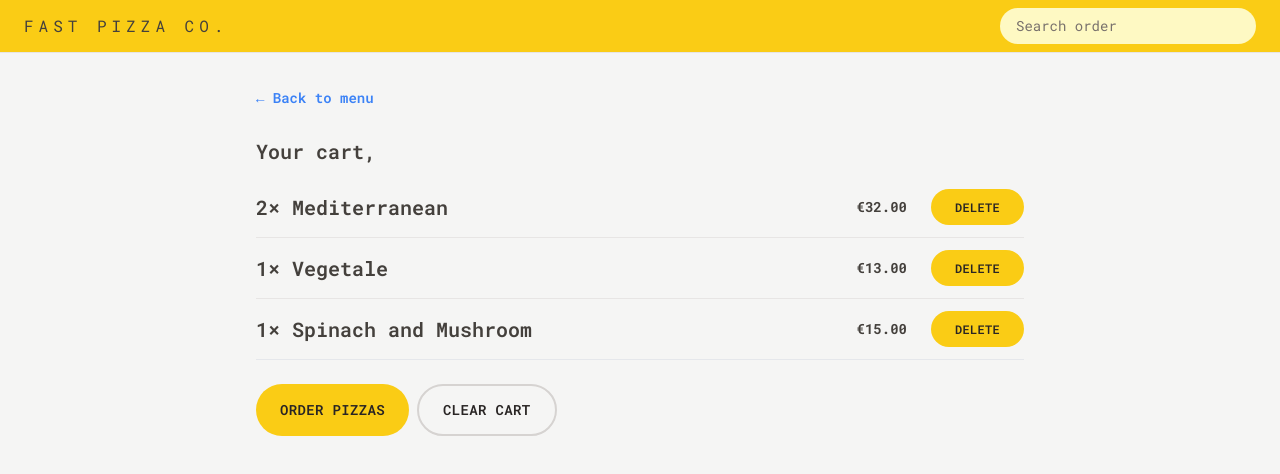
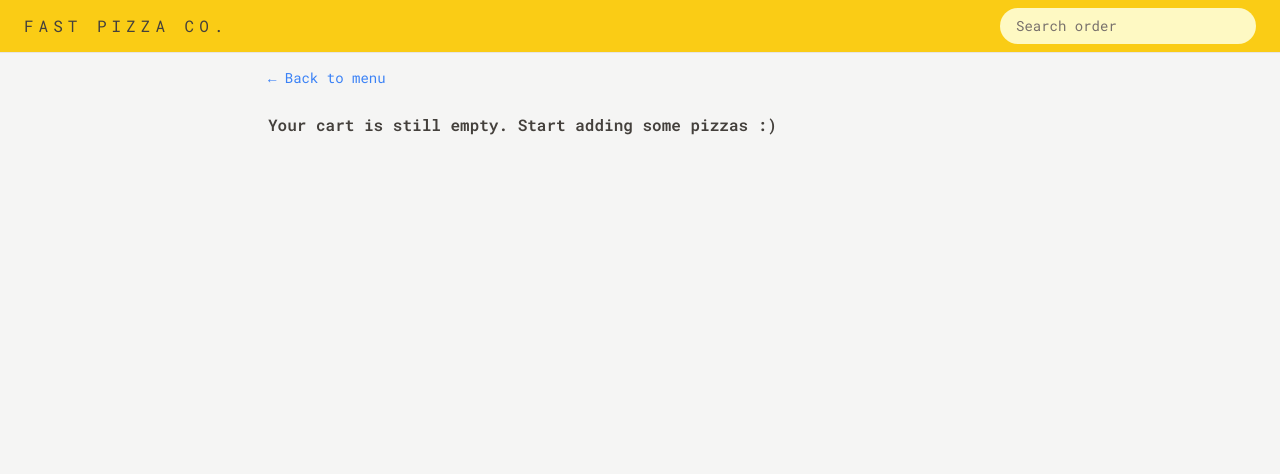
Before and after one commit to Aash417/p43-fast-pizza-react, a React (Vite) app: page /cart in a window 1280 px wide. Shown: the top 474 px of the page. Built offline with nearby package versions, Linux system fonts and the light colour scheme.

Commit message:
building cart page

```diff
--- a/src/features/cart/Cart.jsx
+++ b/src/features/cart/Cart.jsx
@@ -1,36 +1,16 @@
-import { Link } from 'react-router-dom';
+import { useDispatch, useSelector } from 'react-redux';
 import LinkButton from '../../ui/LinkButton';
 import Button from '../../ui/Button';
 import CartItem from './CartItem';
-import { useSelector } from 'react-redux';
-
-const fakeCart = [
-  {
-    pizzaId: 12,
-    name: 'Mediterranean',
-    quantity: 2,
-    unitPrice: 16,
-    totalPrice: 32,
-  },
-  {
-    pizzaId: 6,
-    name: 'Vegetale',
-    quantity: 1,
-    unitPrice: 13,
-    totalPrice: 13,
-  },
-  {
-    pizzaId: 11,
-    name: 'Spinach and Mushroom',
-    quantity: 1,
-    unitPrice: 15,
-    totalPrice: 15,
-  },
-];
+import { clearCart, getCart } from './cartSlice';
+import EmptyCart from './EmptyCart';
 
 function Cart() {
   const username = useSelector((state) => state.user.username);
-  const cart = fakeCart;
+  const cart = useSelector(getCart);
+  const dispatch = useDispatch();
+
+  if (!cart.length) return <EmptyCart />;
 
   return (
     <div className="mt-7 text-xl font-semibold">
@@ -48,7 +28,9 @@
           Order pizzas
         </Button>
 
-        <Button type="secondary">Clear cart</Button>
+        <Button type="secondary" onClick={() => dispatch(clearCart())}>
+          Clear cart
+        </Button>
       </div>
     </div>
   );
--- a/src/features/cart/EmptyCart.jsx
+++ b/src/features/cart/EmptyCart.jsx
@@ -1,11 +1,13 @@
-import { Link } from 'react-router-dom';
+import LinkButton from '../../ui/LinkButton';
 
 function EmptyCart() {
   return (
-    <div>
-      <Link to="/menu">&larr; Back to menu</Link>
+    <div className="px-3 py-3 ">
+      <LinkButton to="/menu">&larr; Back to menu</LinkButton>
 
-      <p>Your cart is still empty. Start adding some pizzas :)</p>
+      <p className="mt-6 font-semibold">
+        Your cart is still empty. Start adding some pizzas :)
+      </p>
     </div>
   );
 }
--- a/src/features/cart/cartSlice.js
+++ b/src/features/cart/cartSlice.js
@@ -53,6 +53,8 @@
 
 export default cartSlice.reducer;
 
+export const getCart = (state) => state.cart.cart;
+
 export const getTotalCartQuantity = (state) =>
   state.cart.cart.reduce((sum, item) => sum + item.quantity, 0);
 
```
